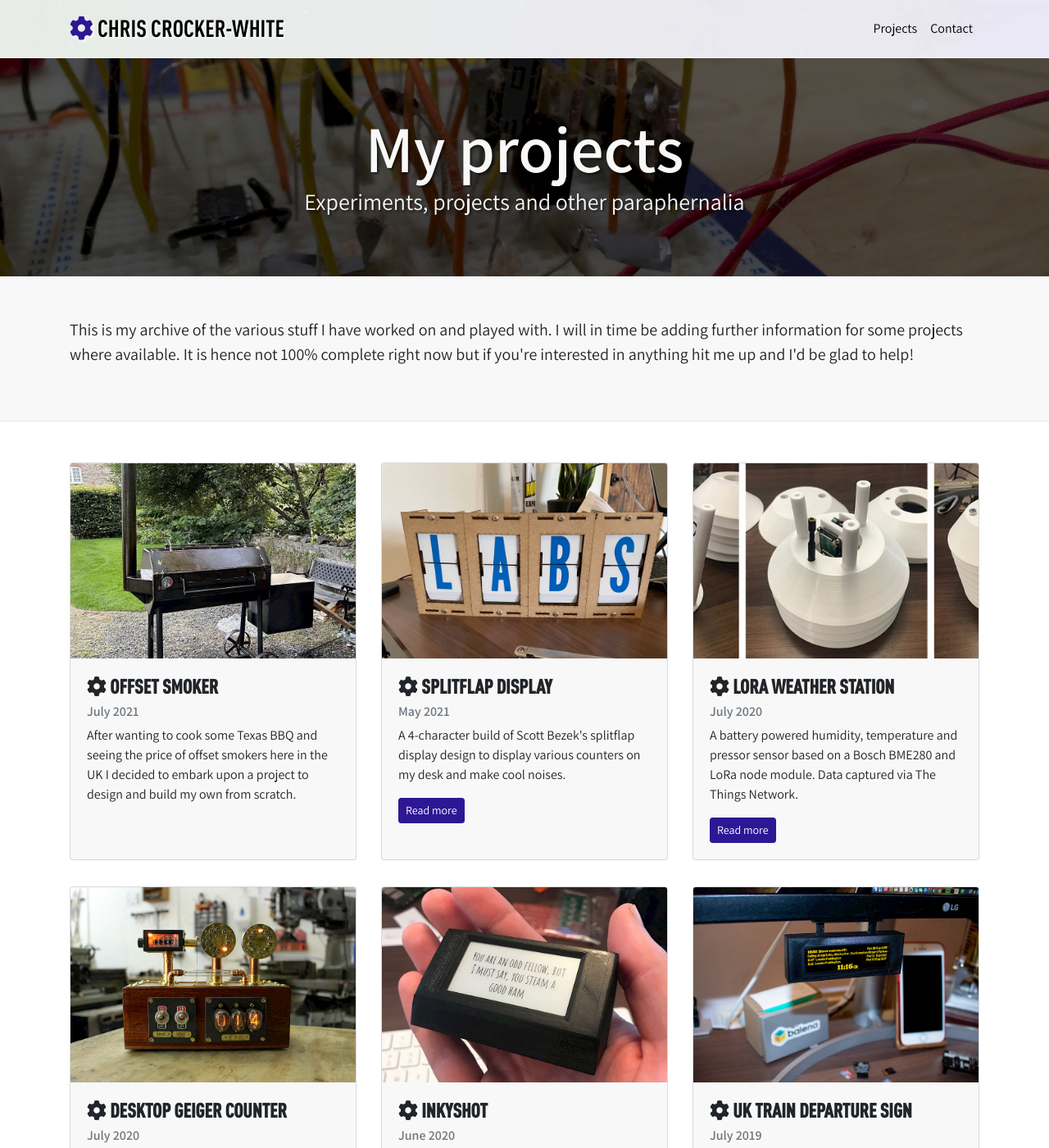
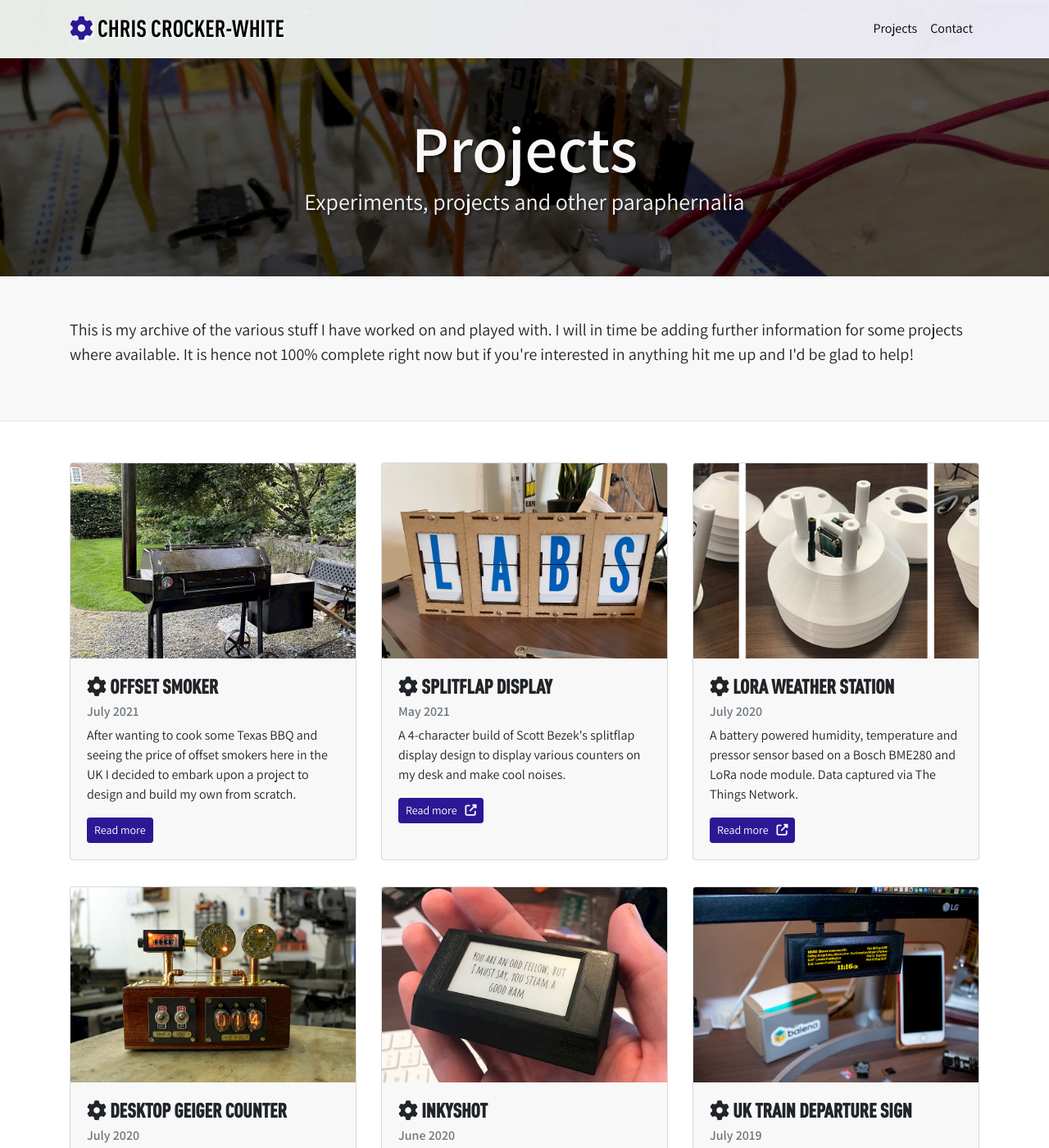
Before and after one commit to chrisys/chrisys.github.io, a Jekyll site: the page built from projects/index.html, in a window 1280 px wide and 1400 px high. Shown: the whole window at 82% size. Built offline with Jekyll 4.4.1, drawn with Linux system fonts in a browser that asks for light colours; nearby versions of some CDN libraries.

Commit message:
Add facility for project pages - coming soon
Change-type: patch
Signed-off-by: Chris Crocker-White <chriscw@balena.io>

```diff
--- a/assets/css/main.css
+++ b/assets/css/main.css
@@ -19,6 +19,10 @@
   h4 {
     font-family: 'DINCond-Bold';
     text-transform: uppercase;
+  }
+
+  h4 a {
+    color: inherit;
   }
 
   .btn-info {
@@ -302,3 +306,7 @@
   p.copyright {
     margin: 15px 0 0;
   }
+
+  i.fa-external-link {
+    margin-left: 0.5em;
+  }
--- a/projects/index.html
+++ b/projects/index.html
@@ -1,5 +1,5 @@
 ---
-title: My projects
+title: Projects
 ---
 <header class="intro-header" style="background-image:url(/assets/images/page-banners/projects.jpg);">
     <div class="container">
@@ -23,8 +23,9 @@
   <section class="content-section-b">
     <div class="container">
       <div class="row equal-height">
-        {% assign projectcards = site.projectlinks | reverse %}
-        {% for projectcard in projectcards %}
+        {% assign projectcards = site.projects | concat: site.projectlinks %}
+        {% assign sortedprojectcards = projectcards | sort: 'date' | reverse %}
+        {% for projectcard in sortedprojectcards %}
          <div class="col-lg-4 col-md-6">
             <div class="card">
               <img class="card-img-top" src="/assets/images/{{ projectcard.collection }}/{{ projectcard.slug }}.jpg" alt="{{ projectcard.title }}">
@@ -33,7 +34,9 @@
                 <h6 class="card-subtitle mb-2 text-muted">{{ projectcard.date | date: "%B %Y" }}</h6>
                 <p class="card-text">{{ projectcard.card_text }}</p>
                 {% if projectcard.link %}
-                  <a class="btn btn-info btn-sm" href="{{ projectcard.link }}">Read more</a>
+                  <a target="_blank" class="btn btn-info btn-sm" href="{{ projectcard.link }}">Read more <i class="fa fa-external-link"></i></a>
+                {% elsif projectcard.url != '/' %}
+                  <a class="btn btn-info btn-sm" href="{{ projectcard.url }}">Read more</a>
                 {% endif %}
               </div>
             </div>
```
Also changed, not shown: _layouts/project.html (+25 -4 lines), _projects/2021-07-01-offset-smoker.md (renamed from _projectlinks/2021-07-01-offset-smoker.md, +1 -0 lines), assets/images/projects/offset-smoker.jpg (renamed from assets/images/projectlinks/offset-smoker.jpg), assets/images/projects/offset-smoker/banner.jpg (added).
